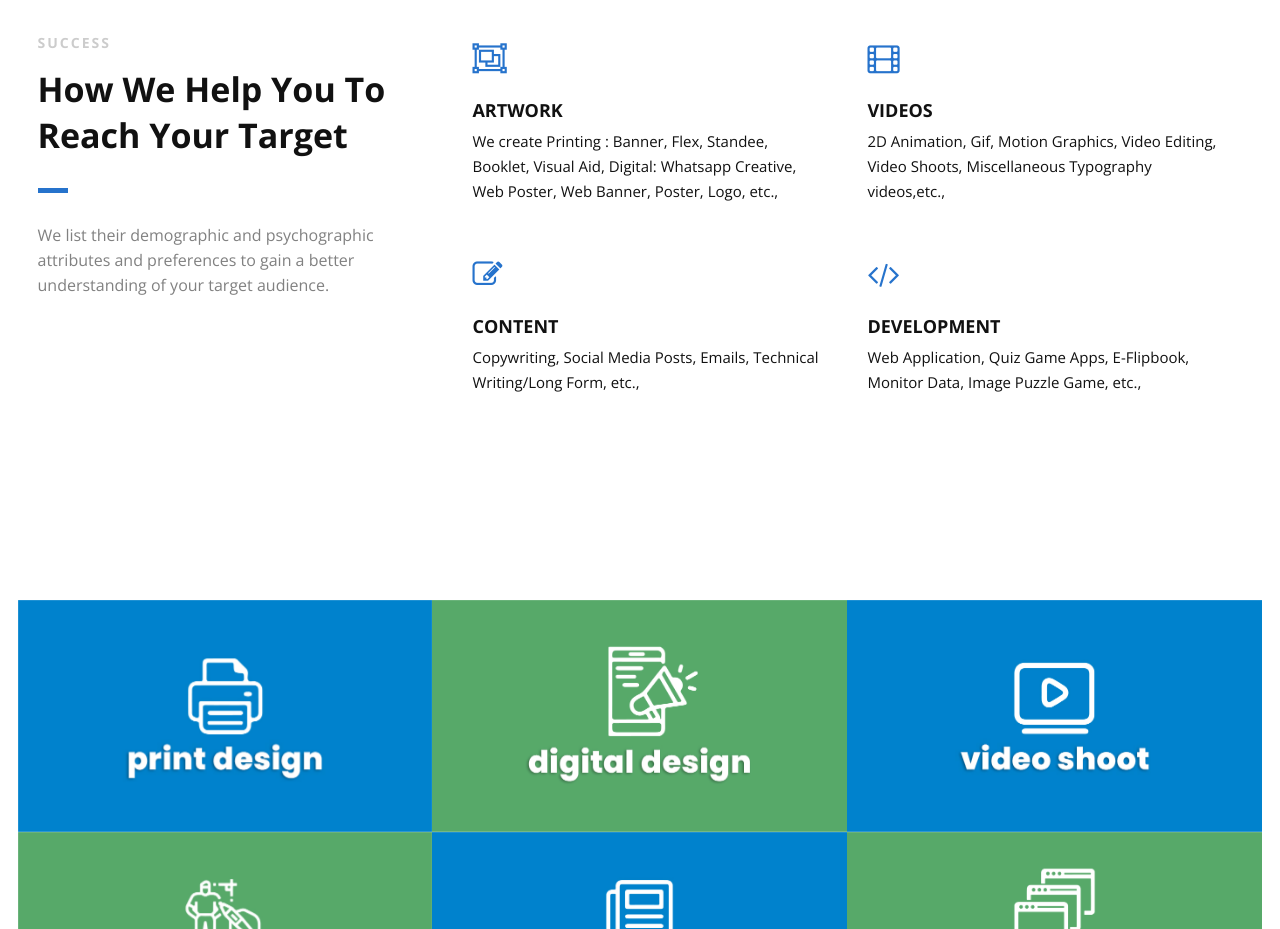
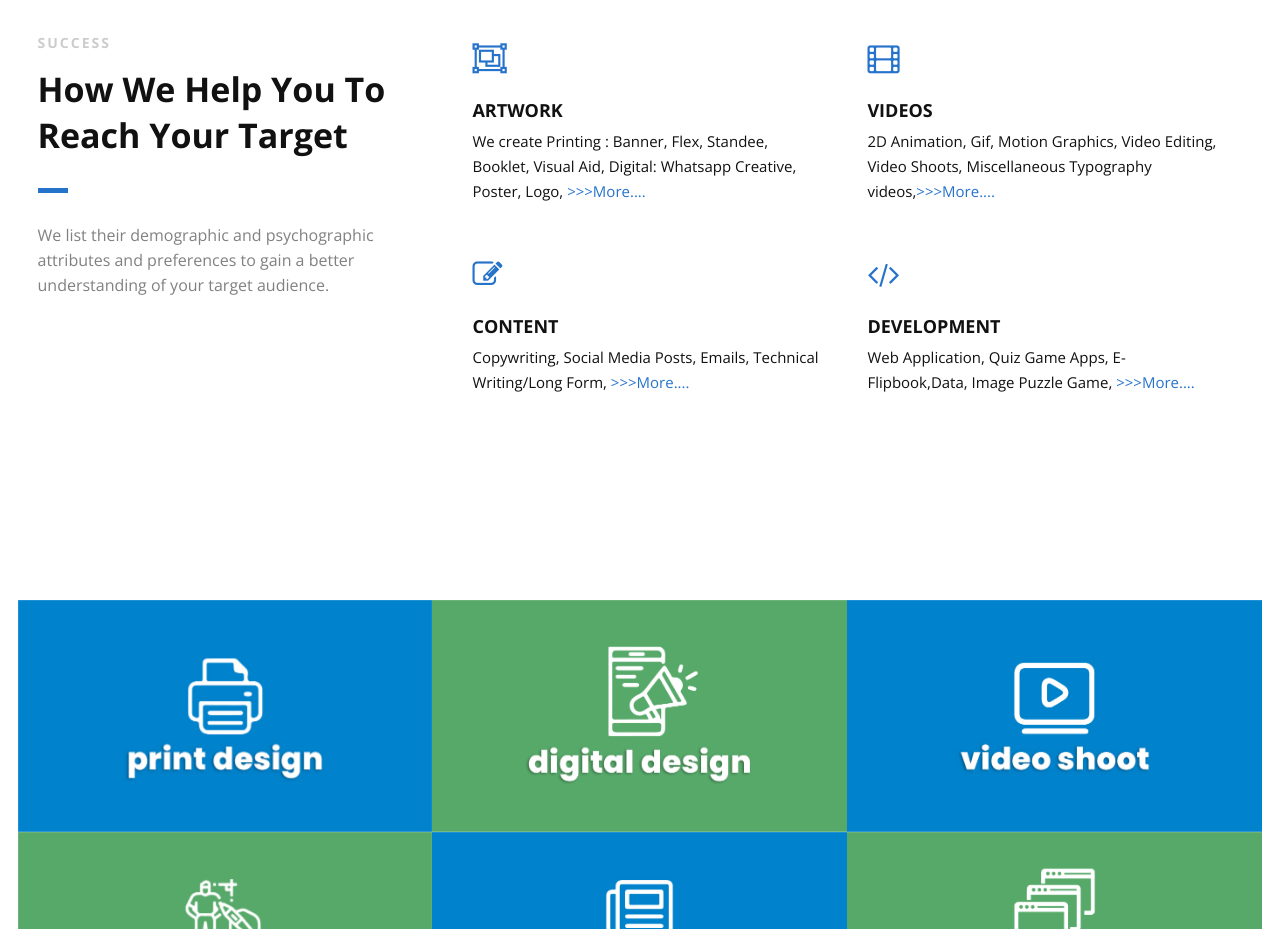
Before and after one commit to DIGILABTEAM/digilabs, a plain HTML site: page index.html in a window 1280 px wide. Shown: the part 912-1841 px from the top of the page. Drawn offline with nearby package versions, Linux system fonts and the light colour scheme.

Commit message:
Update index.html

```diff
--- a/index.html
+++ b/index.html
@@ -197,7 +197,8 @@
                             <div class="icon-block-description">
                                 <h4>ARTWORK</h4>
                                 <p>We create Printing : Banner, Flex, Standee, Booklet, Visual Aid,
-                                    Digital: Whatsapp Creative, Web Poster, Web Banner, Poster, Logo, etc., </p>
+                                    Digital: Whatsapp Creative, Poster, Logo, <a href="https://drive.google.com/drive/folders/1hwcInoYrqCzTE9tgHd1v8raMG_ocUh-r?usp=sharing
+                                    ">>>>More....</a></p>
                             </div>
                         </div>
                         <!--End of Icon Block-->
@@ -212,7 +213,8 @@
                             <div class="icon-block-description">
                                 <h4>VIDEOS</h4>
                                 <p>2D Animation, Gif, Motion Graphics, Video Editing, Video Shoots, Miscellaneous
-                                    Typography videos,etc., </p>
+                                    Typography videos,<a href="https://drive.google.com/drive/folders/1GmDJuSaBKqHnMbG5lA-LAqZI3HUkbdNY?usp=sharing
+                                    ">>>>More....</a> </p>
                             </div>
                         </div>
                         <!--End of Icon Block-->
@@ -227,7 +229,9 @@
                             <div class="icon-block-description">
                                 <h4>CONTENT</h4>
                                 <p>Copywriting, Social Media Posts, Emails, Technical Writing/Long Form,
-                                    etc.,</p>
+                                    <a href="https://drive.google.com/drive/folders/1hwcInoYrqCzTE9tgHd1v8raMG_ocUh-r?usp=sharing
+                                    ">>>>More....</a>
+                                </p>
                             </div>
                         </div>
                         <!--End of Icon Block-->
@@ -241,7 +245,9 @@
                             <!--Icon Block Description-->
                             <div class="icon-block-description">
                                 <h4>DEVELOPMENT</h4>
-                                <p>Web Application, Quiz Game Apps, E-Flipbook, Monitor Data, Image Puzzle Game, etc.,
+                                <p>Web Application, Quiz Game Apps, E-Flipbook,Data, Image Puzzle Game,
+                                    <a href="https://digilabteam.github.io/digilabsproduct/
+                                    ">>>>More....</a>
                                 </p>
                             </div>
                         </div>
```
